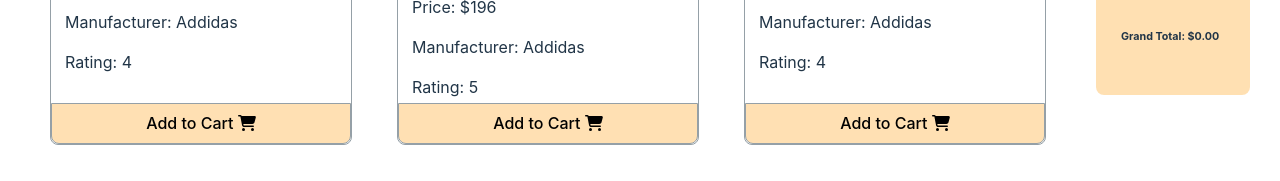
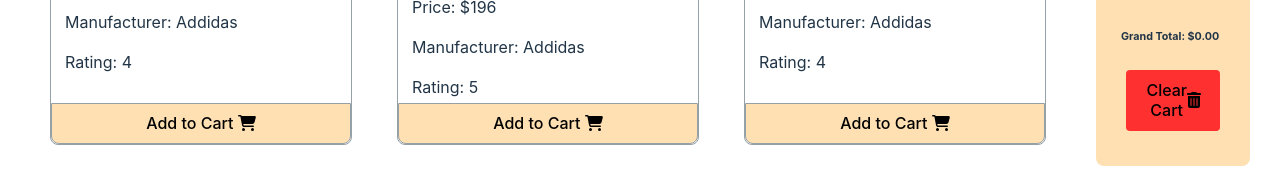
Before and after one commit to Alamgir2-2/Hat-Bazaar, a React (Vite) app: page / in a window 1280 px wide. Shown: the part 497-678 px from the top of the page. Built offline with nearby package versions, Linux system fonts and the light colour scheme.

Commit message:
Implement Clear Cart

```diff
--- a/src/components/Cart/Cart.css
+++ b/src/components/Cart/Cart.css
@@ -9,3 +9,12 @@
 .cart p{
   font-size: 17px;
 }
+.btn-clear-cart{
+  width: 90%;
+  margin: 10px auto;
+  background: #ff3030;
+  border-radius: 4px;
+  display: flex;
+  justify-content: space-between;
+  align-items: center;
+}
--- a/src/components/Cart/Cart.jsx
+++ b/src/components/Cart/Cart.jsx
@@ -1,7 +1,9 @@
 import React from "react";
+import { FontAwesomeIcon } from "@fortawesome/react-fontawesome";
+import {faTrashAlt } from "@fortawesome/free-solid-svg-icons";
 import "./Cart.css";
 
-const Cart = ({ cart }) => {
+const Cart = ({ cart, hanldeClearCart }) => {
   // const cart = props.cart; ...1
   // const {cart} = props; .... 2
 
@@ -32,6 +34,7 @@
       <p>Total Shipping Price: ${totalShipping}</p>
       <p>Tax: ${tax.toFixed(2)}</p>
       <h6>Grand Total: ${grandTotal.toFixed(2)}</h6>
+      <button onClick={hanldeClearCart} className="btn-clear-cart"><span>Clear Cart</span> <FontAwesomeIcon icon={faTrashAlt} /></button>
     </div>
   );
 };
--- a/src/components/Orders/Orders.jsx
+++ b/src/components/Orders/Orders.jsx
@@ -3,7 +3,7 @@
 import { useLoaderData } from "react-router-dom";
 import ReviewItem from "../ReviewItem/ReviewItem";
 import './orders.css';
-import { removeFromDb } from "../../../utilities/fakedb";
+import { deleteShoppingCart, removeFromDb } from "../../../utilities/fakedb";
 
 const Orders = () => {
   const savedCart = useLoaderData();
@@ -15,6 +15,11 @@
     const remaining = cart.filter(product => product.id !== id);
     setCart(remaining);
     removeFromDb(id);
+  }
+
+  const hanldeClearCart = () => {
+    setCart([]);
+    deleteShoppingCart();
   }
 
   return (
@@ -29,7 +34,9 @@
         ))}
       </div>
       <div className="cart-container">
-        <Cart cart={cart}></Cart>
+        <Cart
+        cart={cart}
+        hanldeClearCart = {hanldeClearCart}></Cart>
       </div>
     </div>
   );
--- a/src/components/Shop/Shop.jsx
+++ b/src/components/Shop/Shop.jsx
@@ -2,7 +2,7 @@
 import "./Shop.css";
 import Product from "../Product/Product";
 import Cart from "../Cart/Cart";
-import { addToDb, getShoppingCart } from "../../../utilities/fakedb";
+import { addToDb, deleteShoppingCart, getShoppingCart } from "../../../utilities/fakedb";
 
 const Shop = () => {
   const [products, setProducts] = useState([]);
@@ -78,6 +78,11 @@
     addToDb(product.id);
   };
 
+  const hanldeClearCart = ()=> {
+    setCart([]);
+    deleteShoppingCart();
+  }
+
   return (
     <div className="shop-container">
       <div className="products-container">
@@ -91,7 +96,10 @@
       </div>
 
       <div className="cart-container">
-        <Cart cart={cart}></Cart>
+        <Cart
+        cart={cart}
+        hanldeClearCart = {hanldeClearCart}
+        ></Cart>
       </div>
     </div>
   );
```
